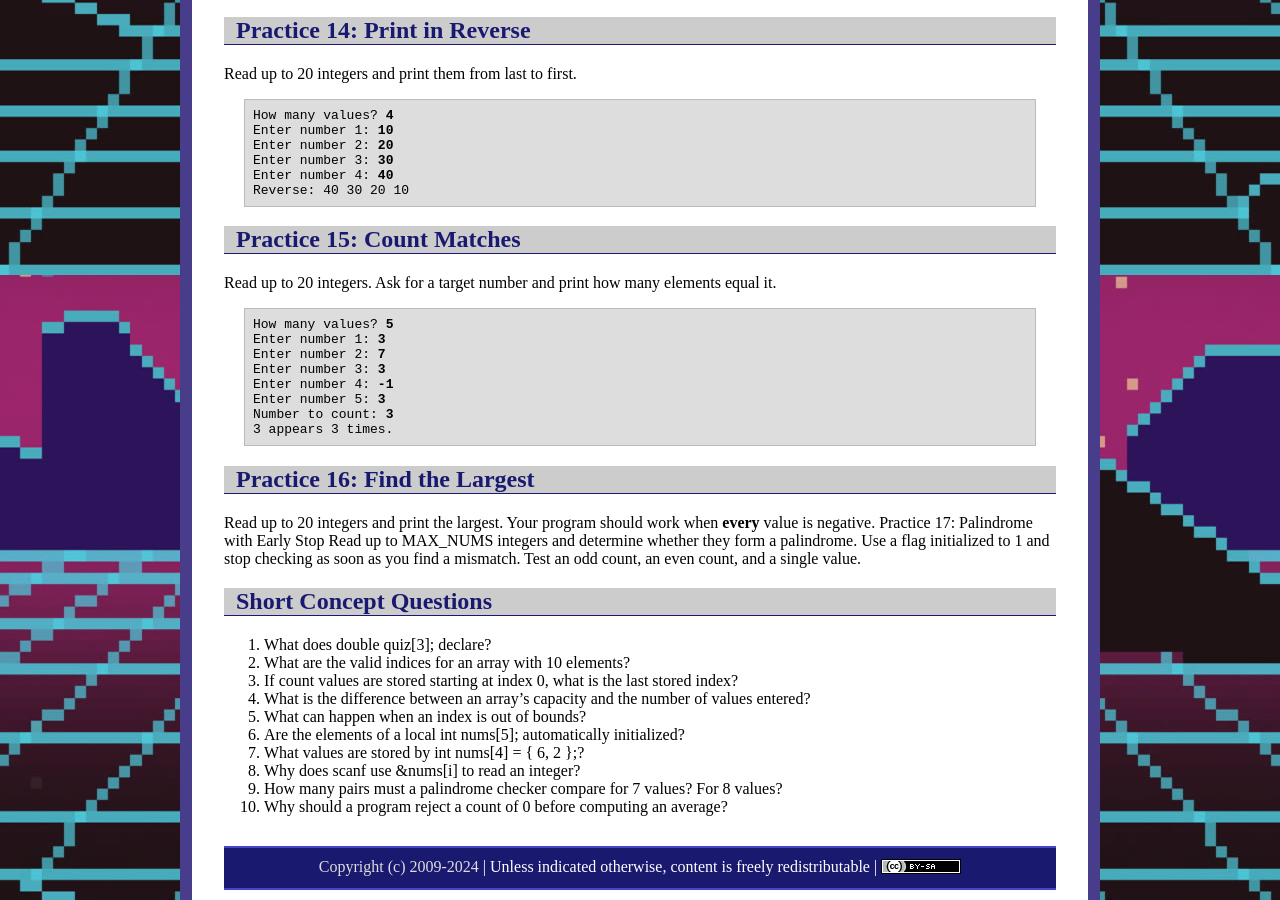
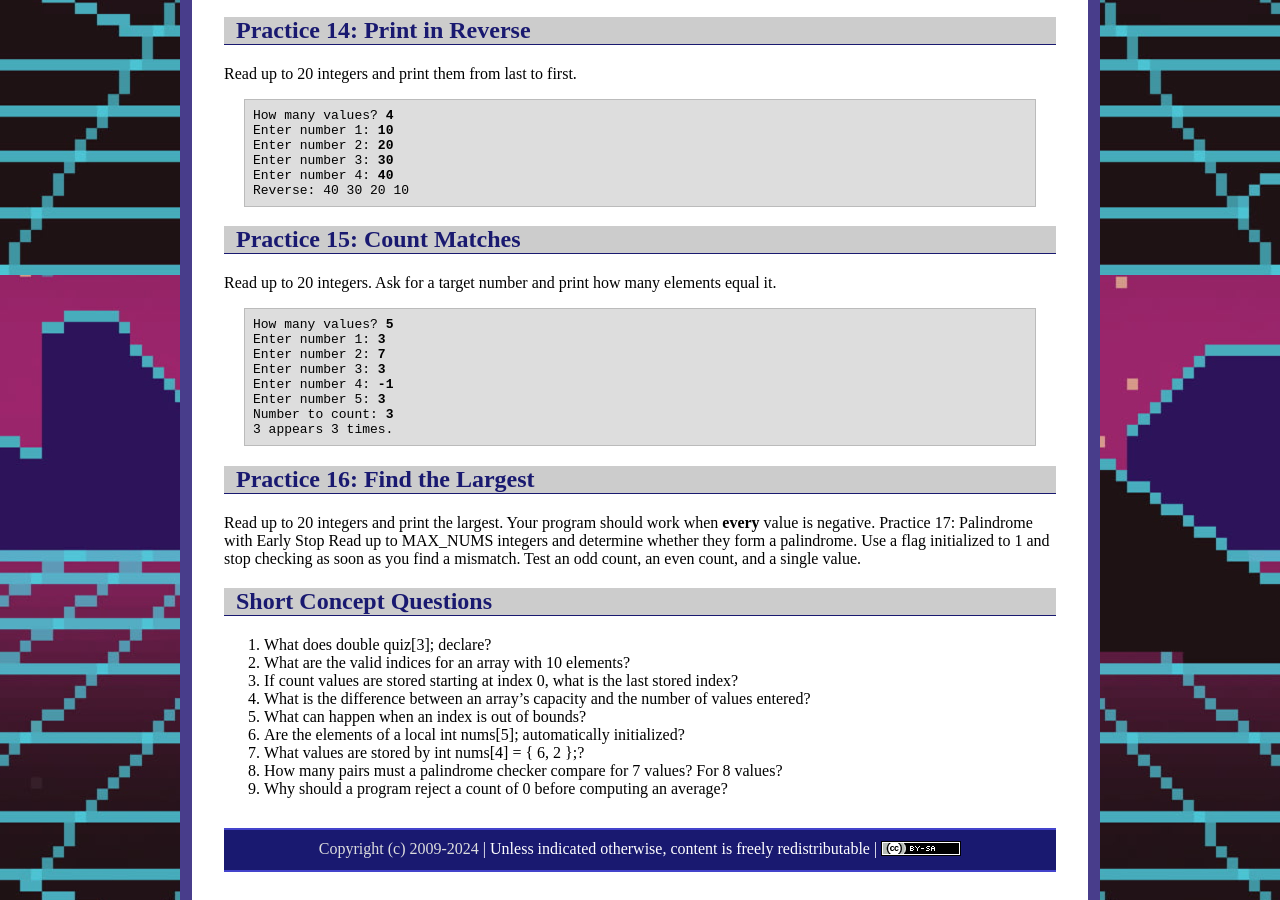
Before and after one commit to ycpcs/cs101-fall2026, a Jekyll site: the page built from practices/p9.md, in a window 1280 px wide and 900 px high, scrolled down 3325 px. Built offline with Jekyll 4.4.1, drawn with Linux system fonts in a browser that asks for light colours.

Commit message:
Update p9.md

```diff
--- a/practices/p9.md
+++ b/practices/p9.md
@@ -223,6 +223,5 @@ Read up to MAX_NUMS integers and determine whether they form a palindrome. Use a
 5. What can happen when an index is out of bounds?
 6. Are the elements of a local int nums[5]; automatically initialized?
 7. What values are stored by int nums[4] = { 6, 2 };?
-8. Why does scanf use &nums[i] to read an integer?
-9. How many pairs must a palindrome checker compare for 7 values? For 8 values?
-10. Why should a program reject a count of 0 before computing an average?
+8. How many pairs must a palindrome checker compare for 7 values? For 8 values?
+9. Why should a program reject a count of 0 before computing an average?
```
